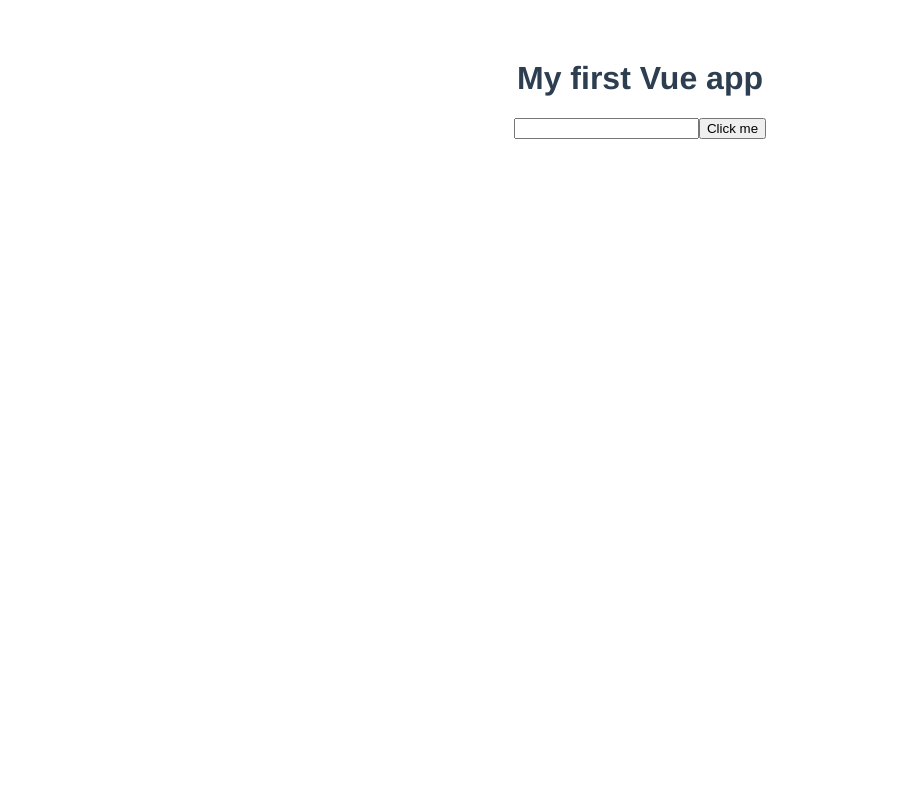
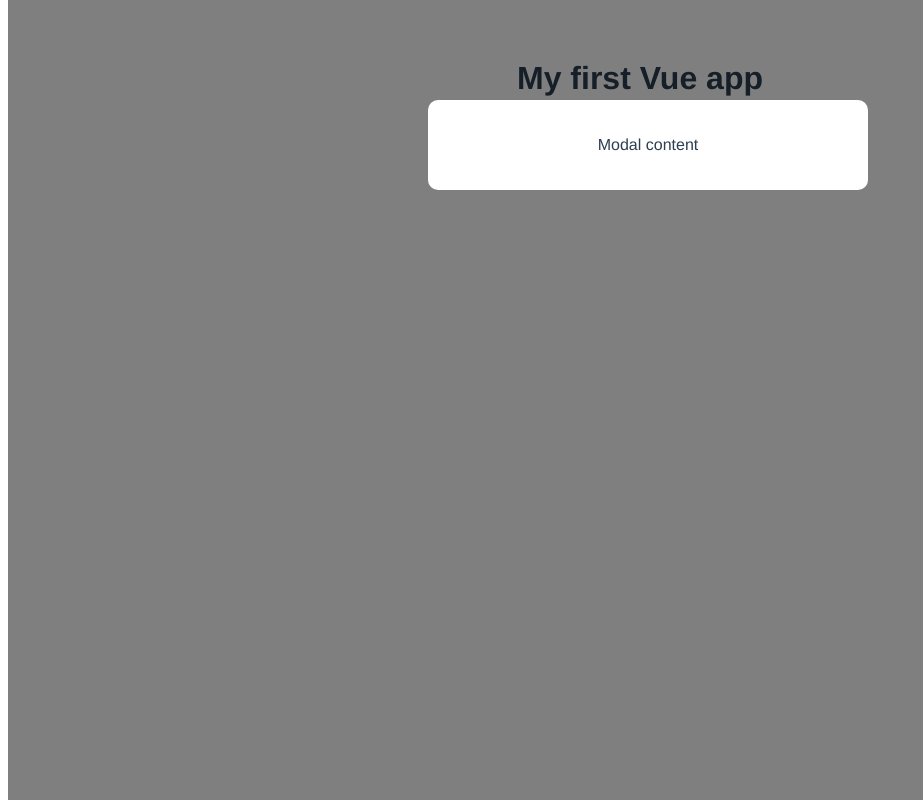
Before and after one commit to ngominhsaoS2/vuejs-firebase-course, a Vue app in the folder modal-project/: page / in a window 1280 px wide. Shown: the whole page, without its empty margins (0-923 px from the left). Built offline with nearby package versions, Linux system fonts and the light colour scheme.

Commit message:
23. Multiple Components

```diff
--- a/modal-project/src/App.vue
+++ b/modal-project/src/App.vue
@@ -1,14 +1,15 @@
 <template>
   <h1>{{title}}</h1>
-  <input type="text" ref="name">
-  <button @click="handleClick">Click me</button>
+  <Modal />
 </template>
 
 <script>
+import Modal from './components/Modal.vue';
+
 export default {
   name: 'App',
   components: {
-
+    Modal
   },
   data() {
     return {
--- /dev/null
+++ b/modal-project/src/components/Modal.vue
@@ -0,0 +1,24 @@
+<template>
+  <div class="backdrop">
+    <div class="modal">
+      <p>Modal content</p>
+    </div>
+  </div>
+</template>
+
+<style>
+.modal {
+  width: 400px;
+  padding: 20px;
+  margin: 100px auto;
+  background: white;
+  border-radius: 10px;
+}
+.backdrop {
+  top: 0;
+  position: fixed;
+  background: rgba(0, 0, 0, 0.5);
+  width: 100%;
+  height: 100%;
+}
+</style>
```
Also changed, not shown: modal-project/src/components/HelloWorld.vue (deleted, +0 -57 lines), 1 other file (tests, documents, lock files or other folders).
